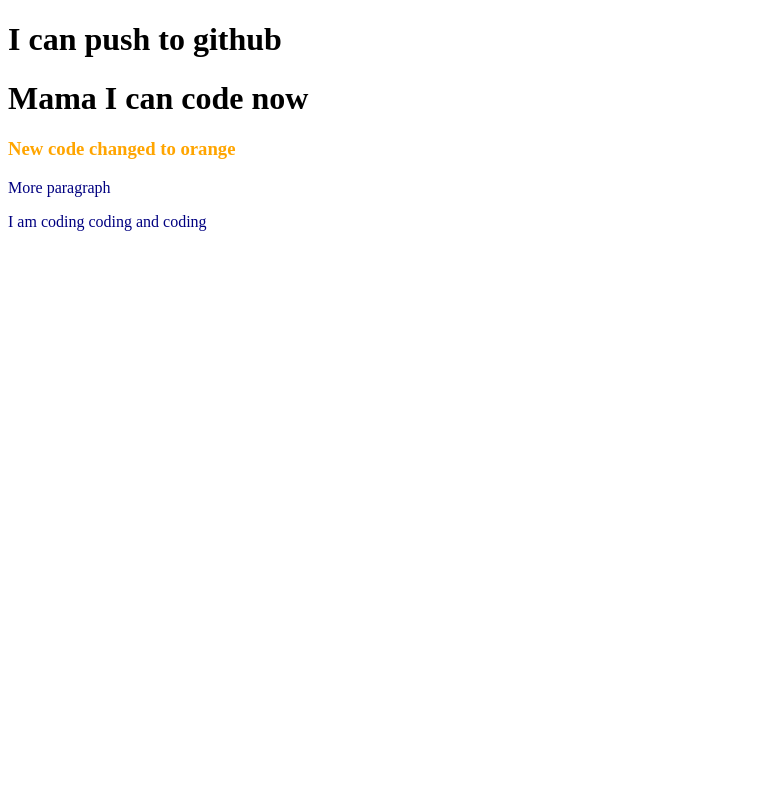
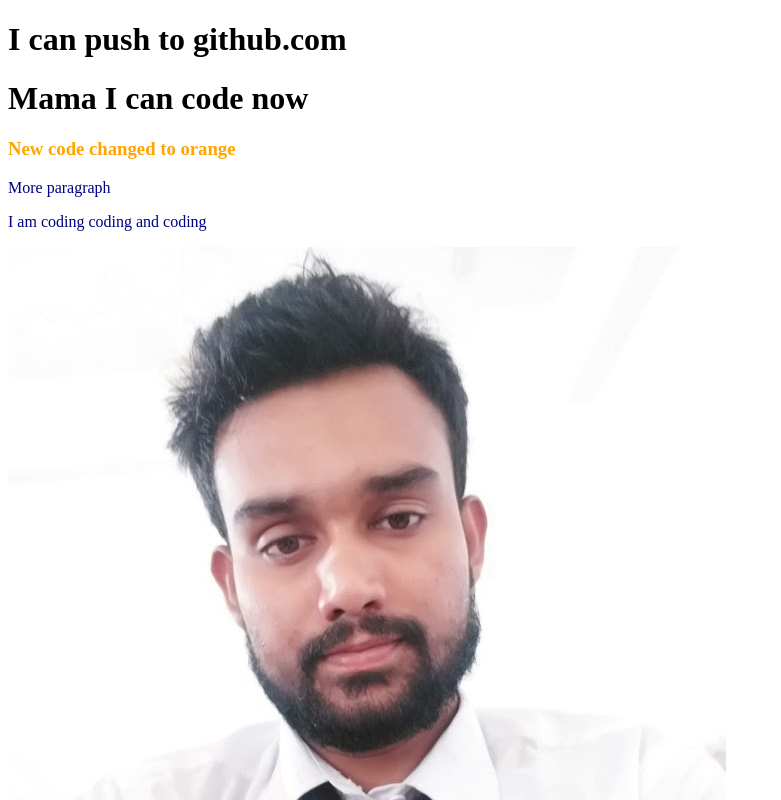
Before and after one commit to Sharif1893/my-second-repo, a plain HTML site: page index.html in a window 1280 px wide. Shown: the top 800 px of the page, without its empty margins (0-781 px from the left). Drawn offline with Linux system fonts and the light colour scheme.

Commit message:
image added

```diff
--- a/index.html
+++ b/index.html
@@ -8,10 +8,12 @@
     <link rel="stylesheet" href="style.css">
 </head>
 <body>
-    <h1>I can push to github</h1>
+    <h1>I can push to github.com</h1>
     <h1>Mama I can code now</h1>
     <h3>New code changed to orange</h3>
     <p>More paragraph</p>
     <p>I am coding coding and coding</p>
+    <img src="sharif1.jpg" alt="">
+    <img src="sharif2.jpg" alt="">
 </body>
 </html>
```
Also changed, not shown: sharif1.jpg (added), sharif2.jpg (added), sharif3.jpg (added).
